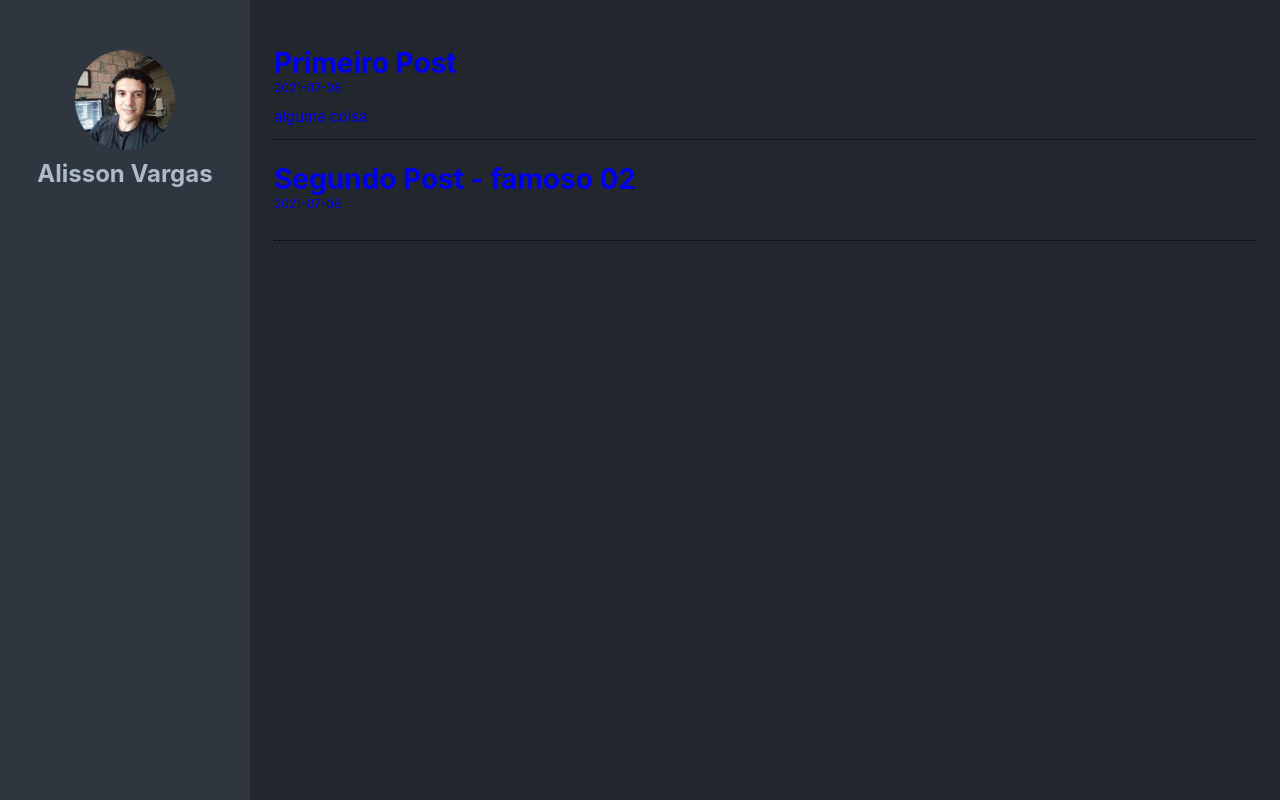
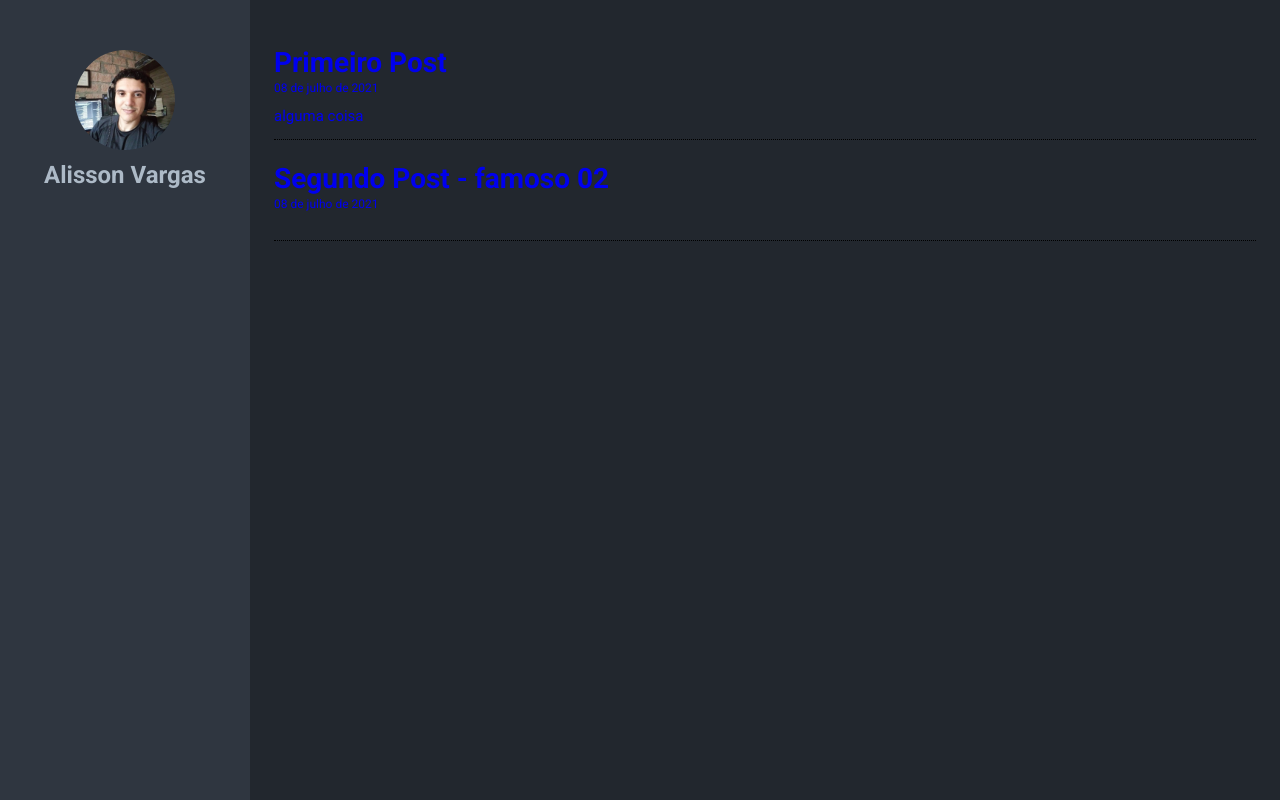
Before and after one commit to alissonsv/alissonsv.com, an Astro site: page /blog in a window 1280 px wide. Built offline with nearby package versions, Linux system fonts and the light colour scheme; Astro itself is replaced by a stand-in of ours; some icons are missing.

Commit message:
chore: add roboto font and parse date

```diff
--- a/src/env.d.ts
+++ b/src/env.d.ts
@@ -1 +1,2 @@
+/// <reference path="../.astro/types.d.ts" />
 /// <reference types="astro/client" />
--- a/src/layouts/BaseLayout.astro
+++ b/src/layouts/BaseLayout.astro
@@ -7,8 +7,11 @@
 <html lang="en">
   <head>
     <meta charset="utf-8" />
+    <meta name="viewport" content="width=device-width" />
     <link rel="icon" type="image/svg+xml" href="/favicon.png" />
-    <meta name="viewport" content="width=device-width" />
+    <link rel="preconnect" href="https://fonts.googleapis.com">
+    <link rel="preconnect" href="https://fonts.gstatic.com" crossorigin>
+    <link href="https://fonts.googleapis.com/css2?family=Roboto:wght@400;700&display=swap" rel="stylesheet">
     <title>{ title } | Alisson Vargas</title>
   </head>
   <body>
--- a/src/pages/blog/index.astro
+++ b/src/pages/blog/index.astro
@@ -11,7 +11,15 @@
       <a href=`/blog/${createSlug(post.frontmatter.title)}`>
         <section>
           <h1>{post.frontmatter.title}</h1>
-          <time>{post.frontmatter.date}</time>
+          <time>{
+            new Date(post.frontmatter.date)
+              .toLocaleString('pt-BR', {
+                day: '2-digit',
+                month: 'long',
+                year: 'numeric'
+              })
+            }
+          </time>
 
           <h2>{post.frontmatter.description}</h2>
         </section>
--- a/src/styles/global.css
+++ b/src/styles/global.css
@@ -1,7 +1,7 @@
 body {
 	line-height: 1;
 	font-size: 100%;
-	font-family: -apple-system, BlinkMacSystemFont, 'Segoe UI', Roboto, Oxygen, Ubuntu, Cantarell, 'Open Sans', 'Helvetica Neue', sans-serif;
+	font-family: Roboto, Oxygen, Ubuntu, Cantarell, 'Open Sans', 'Helvetica Neue', sans-serif;
 	background-color: #22272E;
 }
 
```
